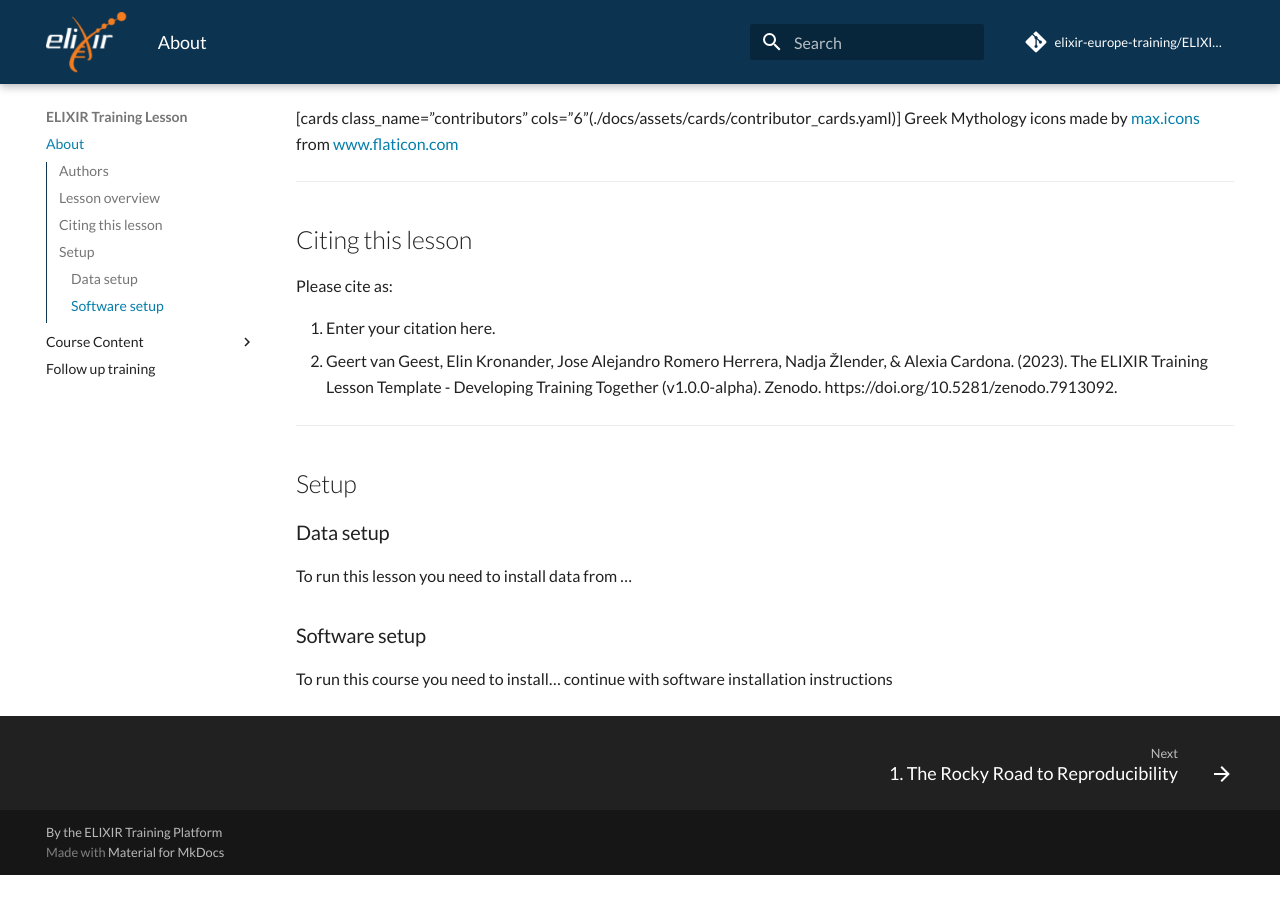
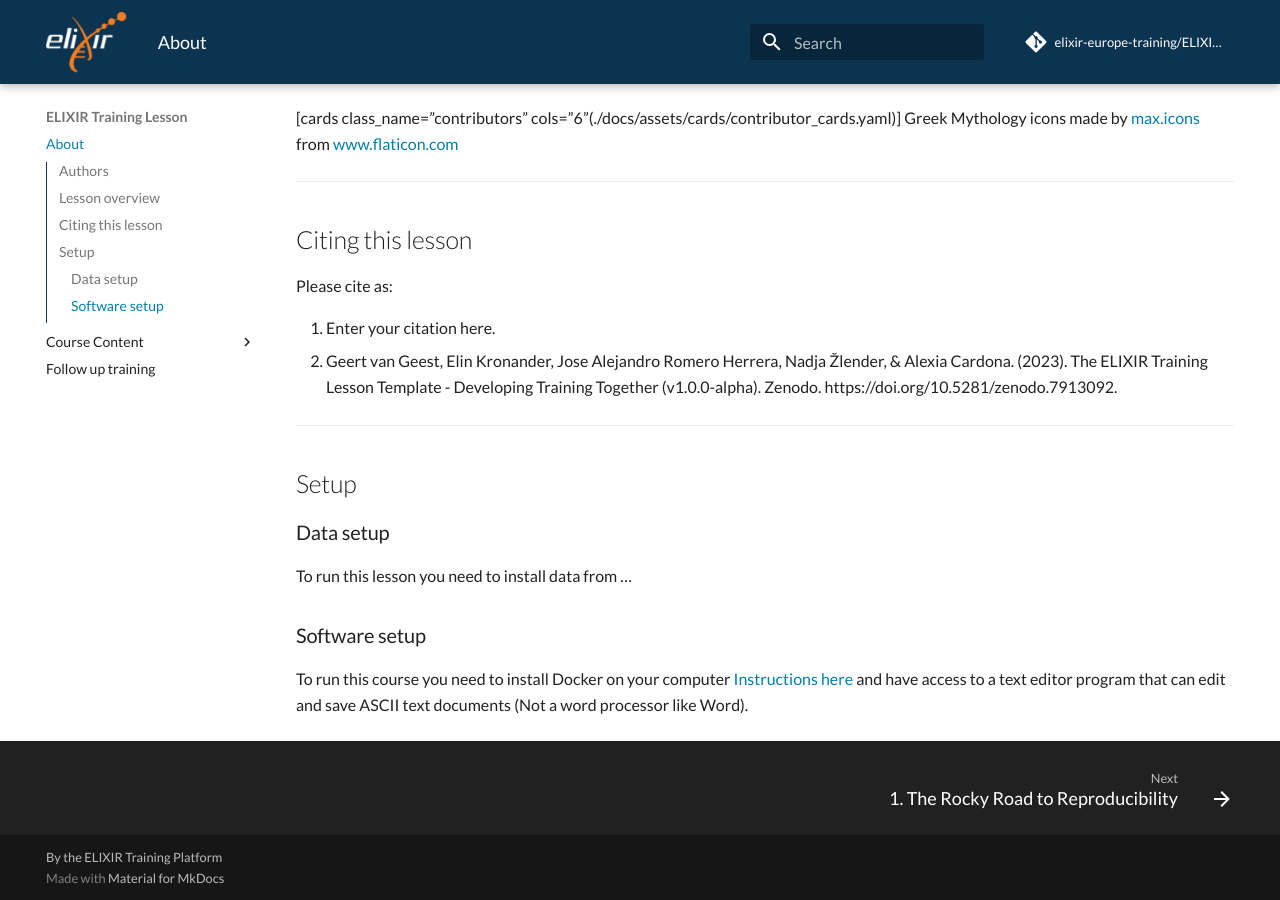
Before and after one commit to elixir-europe-training/ELIXIR-TrP-ContainersPython-CodeRep, an MkDocs documentation site: the page built from docs/index.md, in a window 1280 px wide and 900 px high, scrolled down 1281 px. Built offline with MkDocs 1.6.1 and Material for MkDocs 9.7.7, drawn with Linux system fonts in a browser that asks for light colours; comment, search, counter and statistics services are not loaded; before the commit the page ends 2156 px from its top, so only the background shows below that.

Commit message:
Update index.md
Put Docker install link in Software setup section

```diff
--- a/docs/index.md
+++ b/docs/index.md
@@ -68,4 +68,4 @@ Please cite as:
 To run this lesson you need to install data from …
 
 ### Software setup
-To run this course you need to install… continue with software installation instructions
+To run this course you need to install Docker on your computer [Instructions here](https://docs.docker.com/get-docker/) and have access to a text editor program that can edit and save ASCII text documents (Not a word processor like Word).
```
